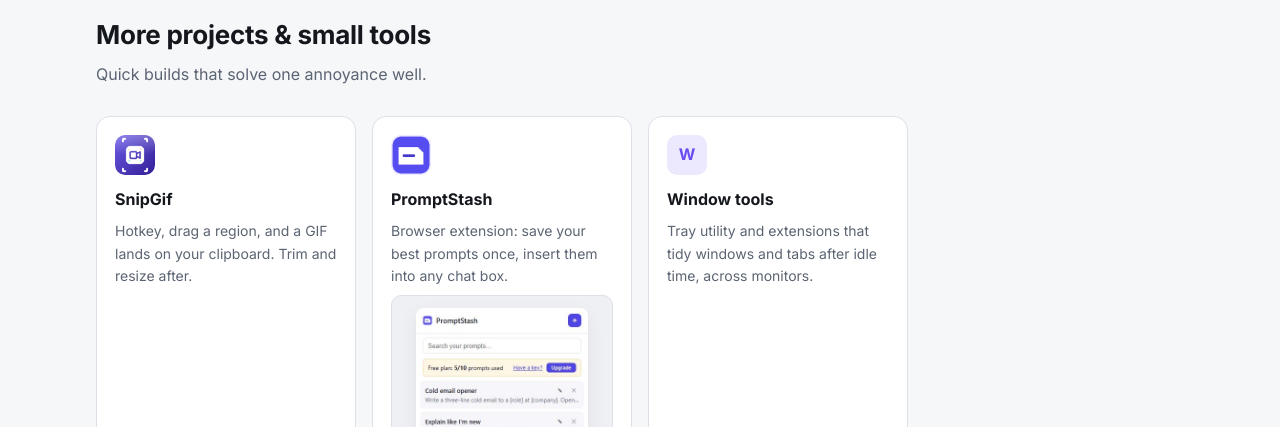
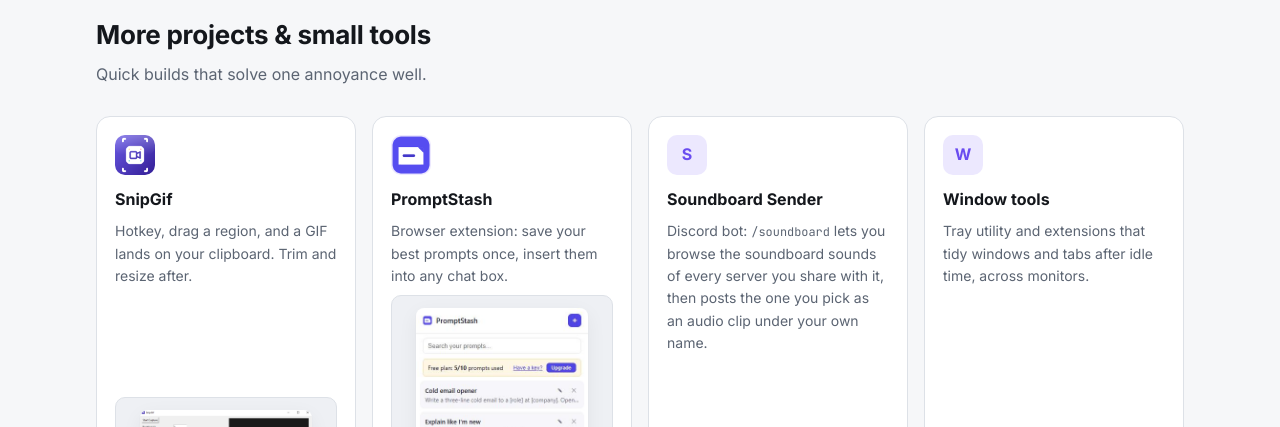
Before and after one commit to mfischerapps/mfischerapps.github.io, a plain HTML site: page index.html in a window 1280 px wide. Shown: the part 1970-2397 px from the top of the page. Drawn offline with Linux system fonts and the light colour scheme.

Commit message:
New Redmark screenshots, SnipGif and Soundboard Sender visuals
Co-Authored-By: Claude Opus 5.5 <noreply@anthropic.com>

```diff
--- a/index.html
+++ b/index.html
@@ -199,8 +199,9 @@ footer{border-top:1px solid var(--border);padding:32px 0 48px;color:var(--muted)
   <h2>More projects &amp; small tools</h2>
   <p class="sub">Quick builds that solve one annoyance well.</p>
   <div class="grid">
-    <div class="card" data-cat="app"><div class="icon"><img src="assets/snipgif-icon.png" alt=""></div><h4>SnipGif</h4><p>Hotkey, drag a region, and a GIF lands on your clipboard. Trim and resize after.</p><ul class="tags"><li>Python</li><li>Windows</li></ul></div>
+    <div class="card" data-cat="app"><div class="icon"><img src="assets/snipgif-icon.png" alt=""></div><h4>SnipGif</h4><p>Hotkey, drag a region, and a GIF lands on your clipboard. Trim and resize after.</p><div class="shot"><img src="assets/snipgif-window.png" alt="SnipGif editor: a captured clip with crop handles, trim timeline and export settings"></div><ul class="tags"><li>Python</li><li>Windows</li></ul></div>
     <div class="card" data-cat="app"><div class="icon"><img src="assets/promptstash-icon.png" alt=""></div><h4>PromptStash</h4><p>Browser extension: save your best prompts once, insert them into any chat box.</p><div class="shot"><img src="assets/promptstash-popup.png" alt="PromptStash popup with five saved prompts"></div><ul class="tags"><li>Chrome extension</li></ul></div>
+    <div class="card" data-cat="app"><div class="icon">S</div><h4>Soundboard Sender</h4><p>Discord bot: <code>/soundboard</code> lets you browse the soundboard sounds of every server you share with it, then posts the one you pick as an audio clip under your own name.</p><div class="shot"><img src="assets/soundboard-post.png" alt="A soundboard clip posted in a Discord channel as a playable audio file"></div><ul class="tags"><li>Python</li><li>Discord bot</li></ul></div>
     <div class="card" data-cat="app"><div class="icon">W</div><h4>Window tools</h4><p>Tray utility and extensions that tidy windows and tabs after idle time, across monitors.</p><ul class="tags"><li>Python</li><li>Extensions</li></ul></div>
   </div>
 </div></section>
```
Also changed, not shown: assets/redmark-markups.jpg, assets/redmark-takeoff.jpg, assets/snipgif-window.png (added), assets/soundboard-post.png (added).
